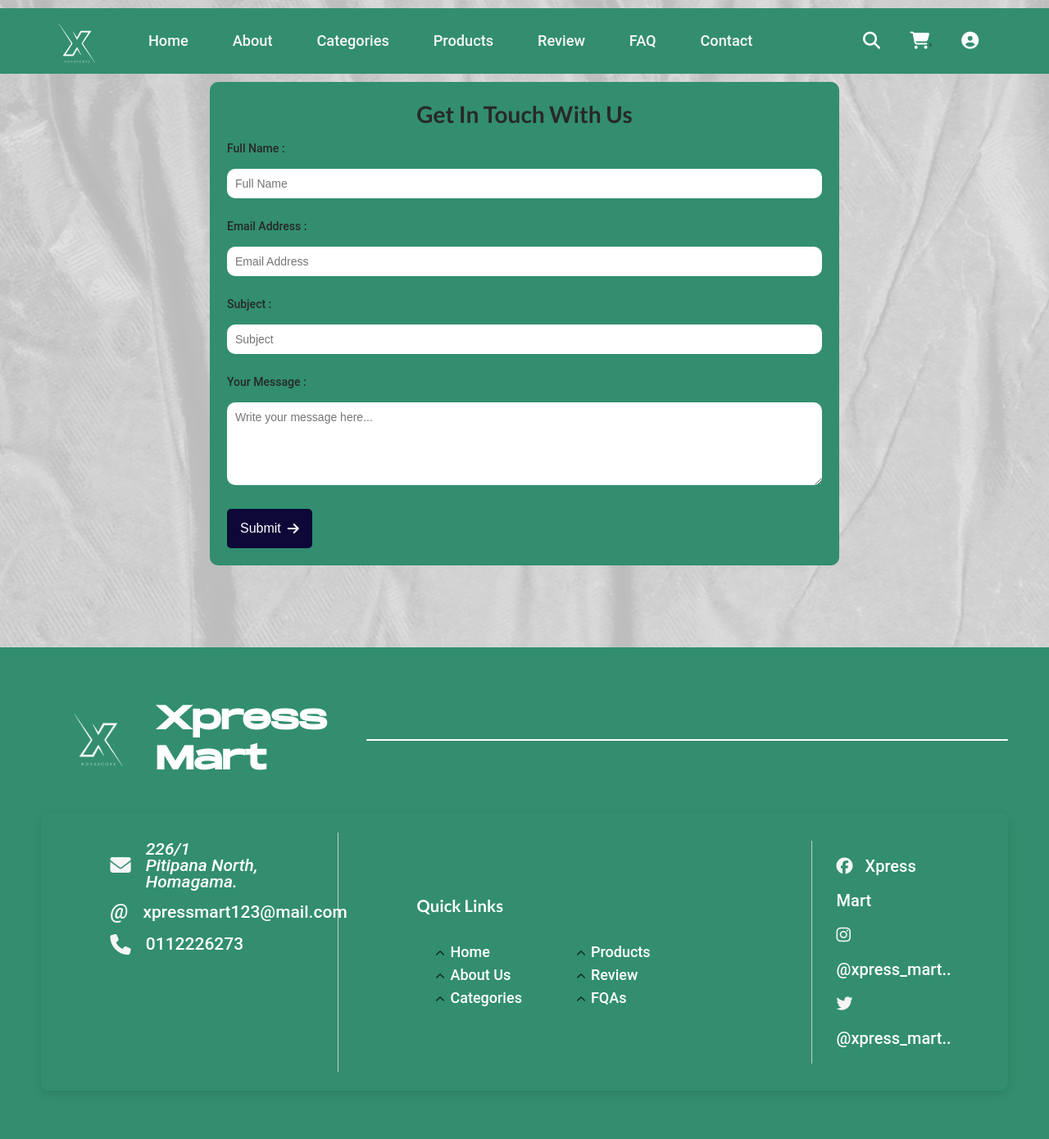
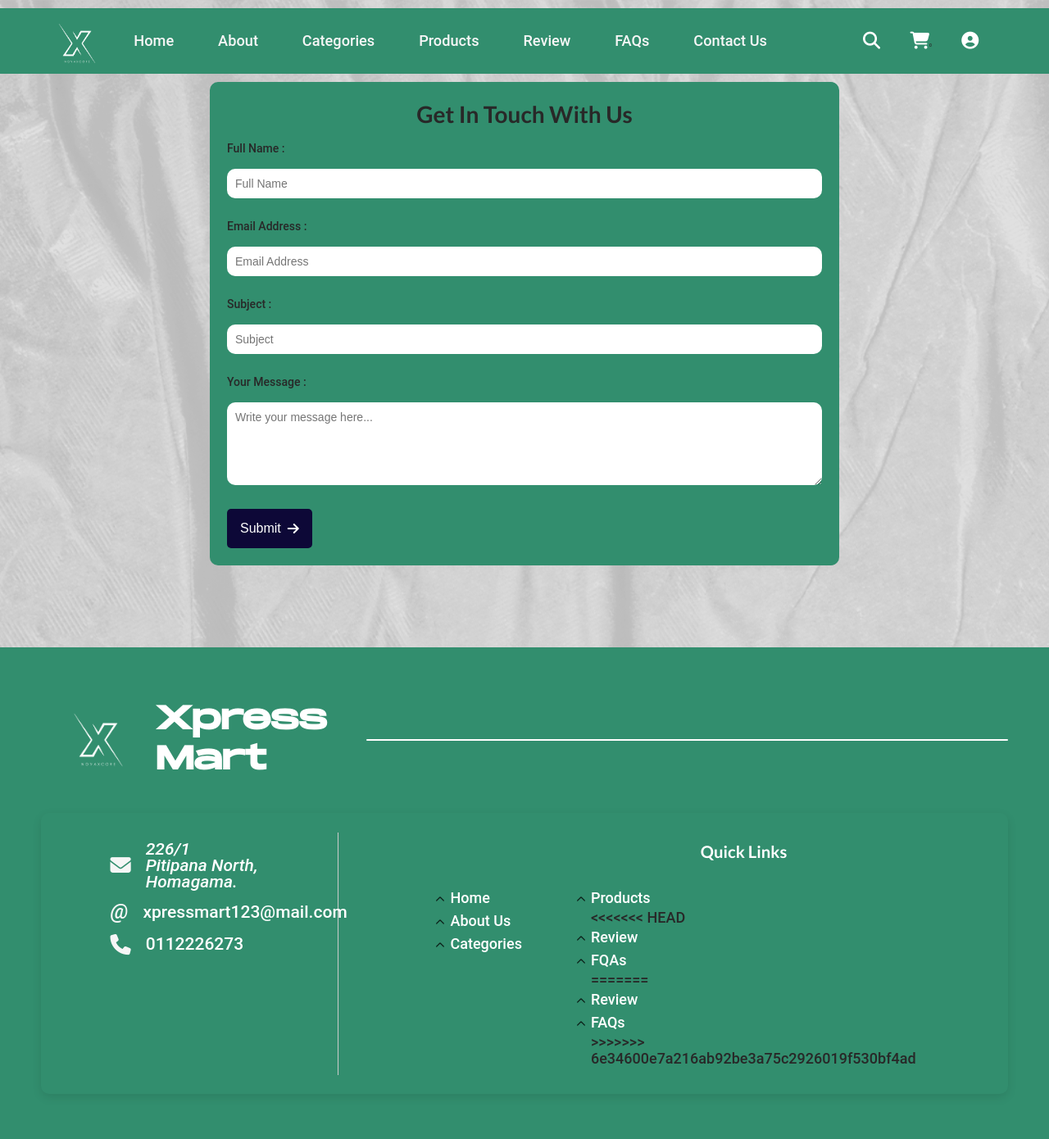
Before and after one commit to KADRSasanka/WEB-SITE-PROJECT, a PHP site: page /contact.html in a window 1280 px wide; the page is wider, and only the part inside the window is pictured. Shown: that part at 82% size. Run offline with PHP 8.4, Linux system fonts and the light colour scheme.

Commit message:
Update contact.css

```diff
--- a/FAQ.html
+++ b/FAQ.html
@@ -19,8 +19,8 @@
             <li><a href="#categories">Categories</a></li>
             <li><a href="#products">Products</a></li>
             <li><a href="#review">Review</a></li>
-            <li><a href="#">FAQ</a></li>
-            <li><a href="contact.html">Contact</a></li>
+            <li><a href="#">FAQs</a></li>
+            <li><a href="contact.html">Contact Us</a></li>
         </ul>
         <div class="icons">
             <div><i class="fa-solid fa-bars" style="color: #ffffff;" id="btn"></i></div>
--- a/contact.css
+++ b/contact.css
@@ -435,6 +435,8 @@ footer hr {
 .ancors h3 {
     margin: 0px 0px -11px 29px;
     padding-left: 4rem;
+    display: flex;
+    justify-content: center;
 }
 
 .ancors {
@@ -481,6 +483,7 @@ footer hr {
     font-weight: bold;
     color: #ffffff;
     font-size: 1.45rem;
+    padding-left: 14.5rem;
 }
 
 .email p {
@@ -499,7 +502,7 @@ footer hr {
 
 .social-media span i {
     color: #F6F6F6;
-    padding-right: 10px ;
+    padding-right: 10px;
 }
 
 .social-media span a {
--- a/contact.html
+++ b/contact.html
@@ -22,8 +22,8 @@
             <li><a href="#">Categories</a></li>
             <li><a href="#">Products</a></li>
             <li><a href="#">Review</a></li>
-            <li><a href="#">FAQ</a></li>
-            <li><a href="#">Contact</a></li>
+            <li><a href="#">FAQs</a></li>
+            <li><a href="#">Contact Us</a></li>
         </ul>
         <div class="icons">
             <div><i class="fa-solid fa-bars" style="color: #ffffff;" id="btn"></i></div>
@@ -157,8 +157,13 @@
                     <div class="right">
                         <ul>
                             <li><a href="index.html">Products</a></li>
+<<<<<<< HEAD
                             <li><a href="index.html#review">Review</a></li>
                             <li><a href="FAQ.html">FQAs</a></li>
+=======
+                            <li><a href="#">Review</a></li>
+                            <li><a href="#">FAQs</a></li>
+>>>>>>> 6e34600e7a216ab92be3a75c2926019f530bf4ad
                         </ul>
                     </div>
                 </div>
@@ -183,4 +188,5 @@
     <script src="script.js"></script>
 </body>
 
+
 </html>
```
Also changed, not shown: index.html (+5 -31 lines).
